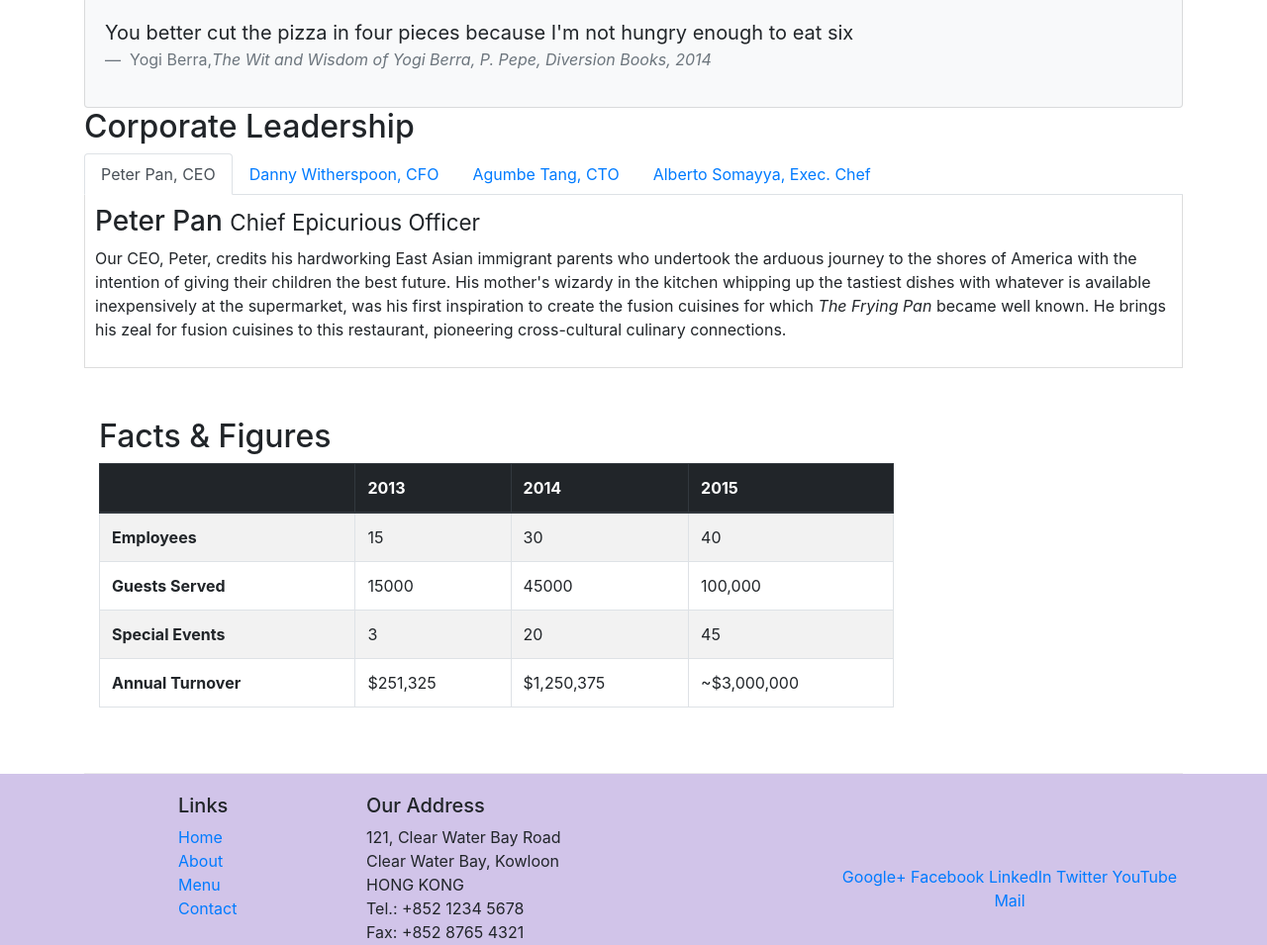
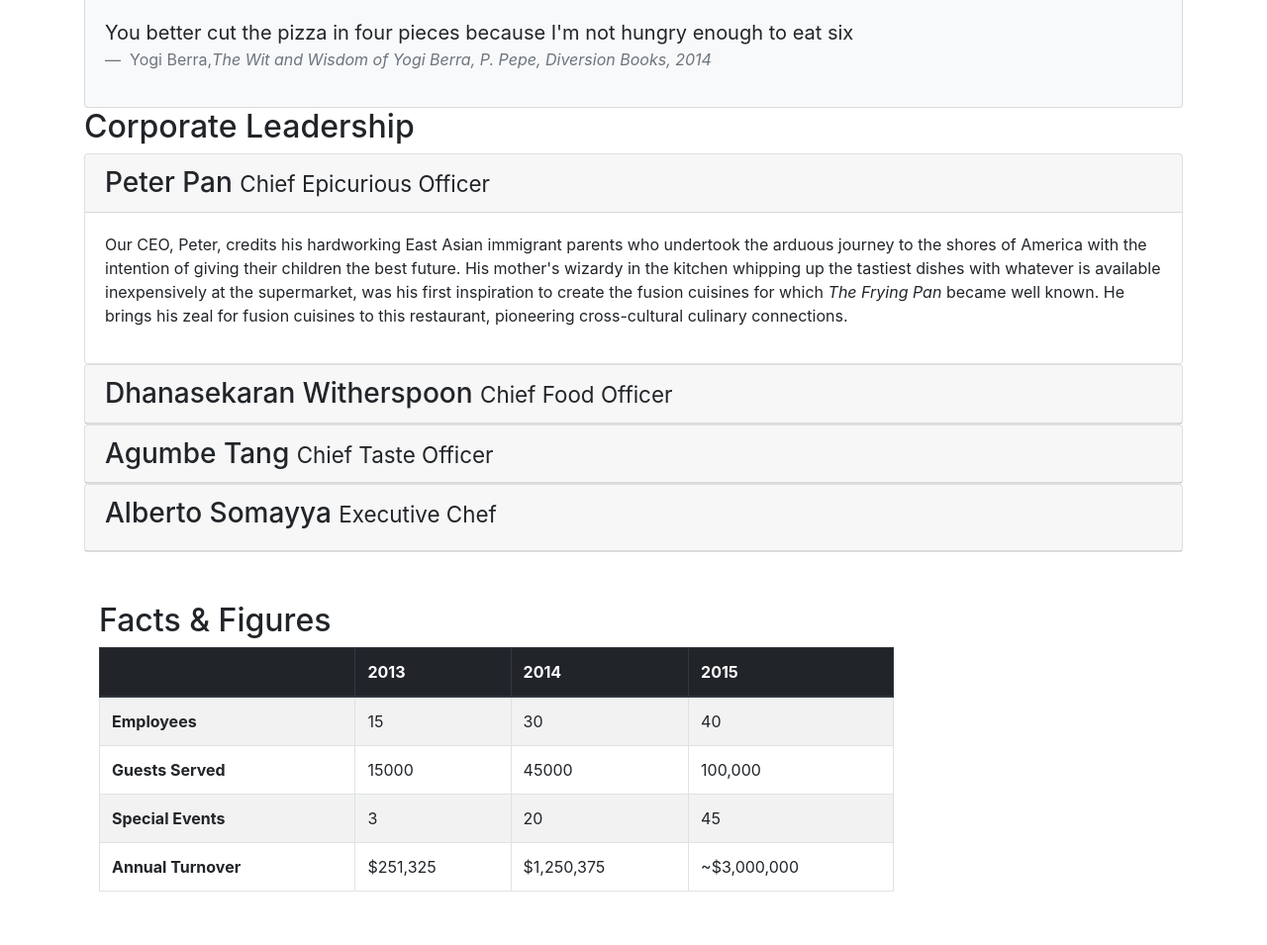
Before and after one commit to farzammalekzad/BT4, a website: page aboutus.html in a window 1280 px wide. Shown: the part 762-1717 px from the top of the page at 99% size. Drawn offline with nearby package versions, Linux system fonts and the light colour scheme.

Commit message:
Accordian

```diff
--- a/aboutus.html
+++ b/aboutus.html
@@ -101,39 +101,49 @@
         <div class="row">
             <div class="col-12 col-sm-12">
                 <h2>Corporate Leadership</h2>
-                <ul class="nav nav-tabs">
-                    <li class="nav-item">
-                        <a class="nav-link active" href="#peter" role="tab" data-toggle="tab">Peter Pan, CEO</a>
-                    </li>
-                    <li class="nav-item">
-                        <a href="#danny" class="nav-link" role="tab" data-toggle="tab">Danny Witherspoon, CFO</a>
-                    </li>
-                    <li class="nav-item">
-                        <a href="#Agumbe" class="nav-link" role="tab" data-toggle="tab">Agumbe Tang, CTO</a>
-                    </li>
-                    <li class="nav-item">
-                        <a href="#Alberto" class="nav-link" role="tab" data-toggle="tab">Alberto Somayya, Exec. Chef</a>
-                    </li>
 
-                </ul>
-                <div class="tab-content">
-                    <div class="tab-pane fade show active" id="peter" role="tabpanel" >
-                        <h3>Peter Pan <small>Chief Epicurious Officer</small></h3>
-                        <p class="d-none d-sm-block">Our CEO, Peter, credits his hardworking East Asian immigrant parents who undertook the arduous journey to the shores of America with the intention of giving their children the best future. His mother's wizardy in the kitchen whipping up the tastiest dishes with whatever is available inexpensively at the supermarket, was his first inspiration to create the fusion cuisines for which <em>The Frying Pan</em> became well known. He brings his zeal for fusion cuisines to this restaurant, pioneering cross-cultural culinary connections.</p>
+
+                <div id="accordian">
+                    <div class="card">
+                        <div class="card-header" role="tab" id="peterhead">
+                            <h3 class="mb-0"><a data-toggle="collapse" data-target="#peter"> Peter Pan <small>Chief Epicurious Officer</small></a></h3>
+                        </div>
+                        <div class="collapse show" id="peter" data-parent="accordian">
+                            <div class="card-body">
+                                <p class="d-none d-sm-block">Our CEO, Peter, credits his hardworking East Asian immigrant parents who undertook the arduous journey to the shores of America with the intention of giving their children the best future. His mother's wizardy in the kitchen whipping up the tastiest dishes with whatever is available inexpensively at the supermarket, was his first inspiration to create the fusion cuisines for which <em>The Frying Pan</em> became well known. He brings his zeal for fusion cuisines to this restaurant, pioneering cross-cultural culinary connections.</p>
+                            </div>
+                        </div>
                     </div>
-                    <div class="tab-pane fade" id="danny" role="tabpanel">
-                        <h3>Dhanasekaran Witherspoon <small>Chief Food Officer</small></h3>
-                        <p class="d-none d-sm-block">Our CFO, Danny, as he is affectionately referred to by his colleagues, comes from a long established family tradition in farming and produce. His experiences growing up on a farm in the Australian outback gave him great appreciation for varieties of food sources. As he puts it in his own words, <em>Everything that runs, wins, and everything that stays, pays!</em></p>
+                    <div class="card">
+                        <div class="card-header" role="tab" id="Witherspoonheader">
+                            <h3 class="mb-0"><a data-toggle="collapse" data-target="#danny">Dhanasekaran Witherspoon <small>Chief Food Officer</small></a></h3>
+                        </div>
+                        <div class="collapse" id="danny" data-parent="accordian">
+                            <div class="card-body">
+                                <p class="d-none d-sm-block">Our CFO, Danny, as he is affectionately referred to by his colleagues, comes from a long established family tradition in farming and produce. His experiences growing up on a farm in the Australian outback gave him great appreciation for varieties of food sources. As he puts it in his own words, <em>Everything that runs, wins, and everything that stays, pays!</em></p>
+                            </div>
+                        </div>
                     </div>
-                    <div class="tab-pane" role="tabpanel" id="Agumbe">
-                        <h3>Agumbe Tang <small>Chief Taste Officer</small></h3>
-                        <p class="d-none d-sm-block">Blessed with the most discerning gustatory sense, Agumbe, our CTO, personally ensures that every dish that we serve meets his exacting tastes. Our chefs dread the tongue lashing that ensues if their dish does not meet his exacting standards. He lives by his motto, <em>You click only if you survive my lick.</em></p>
+                    <div class="card">
+                        <div class="card-header" role="tab" id="Agumbeheader">
+                            <h3 class="mb-0"><a data-toggle="collapse" data-target="#Agumbe">Agumbe Tang <small>Chief Taste Officer</small></a></h3>
+                        </div>
+                        <div class="collapse" id="Agumbe" data-parent="accordian">
+                            <div class="card-body">
+                                <p class="d-none d-sm-block">Blessed with the most discerning gustatory sense, Agumbe, our CTO, personally ensures that every dish that we serve meets his exacting tastes. Our chefs dread the tongue lashing that ensues if their dish does not meet his exacting standards. He lives by his motto, <em>You click only if you survive my lick.</em></p>
+                            </div>
+                        </div>
                     </div>
-                    <div class="tab-pane" role="tabpanel" id="Alberto">
-                        <h3>Alberto Somayya <small>Executive Chef</small></h3>
-                        <p class="d-none d-sm-block">Award winning three-star Michelin chef with wide International experience having worked closely with whos-who in the culinary world, he specializes in creating mouthwatering Indo-Italian fusion experiences. He says, <em>Put together the cuisines from the two craziest cultures, and you get a winning hit! Amma Mia!</em></p>
+                    <div class="card">
+                        <div class="card-header" role="tab" id="Albertoheader">
+                            <h3><a data-toggle="collapse" data-target="#Alberto">Alberto Somayya <small>Executive Chef</small></a></h3>
+                        </div>
+                        <div class="collapse" id="Alberto" data-parent="accordian">
+                            <div class="card-body">
+                                <p class="d-none d-sm-block">Award winning three-star Michelin chef with wide International experience having worked closely with whos-who in the culinary world, he specializes in creating mouthwatering Indo-Italian fusion experiences. He says, <em>Put together the cuisines from the two craziest cultures, and you get a winning hit! Amma Mia!</em></p>
+                            </div>
+                        </div>
                     </div>
-
                 </div>
             </div>
        </div>
```
